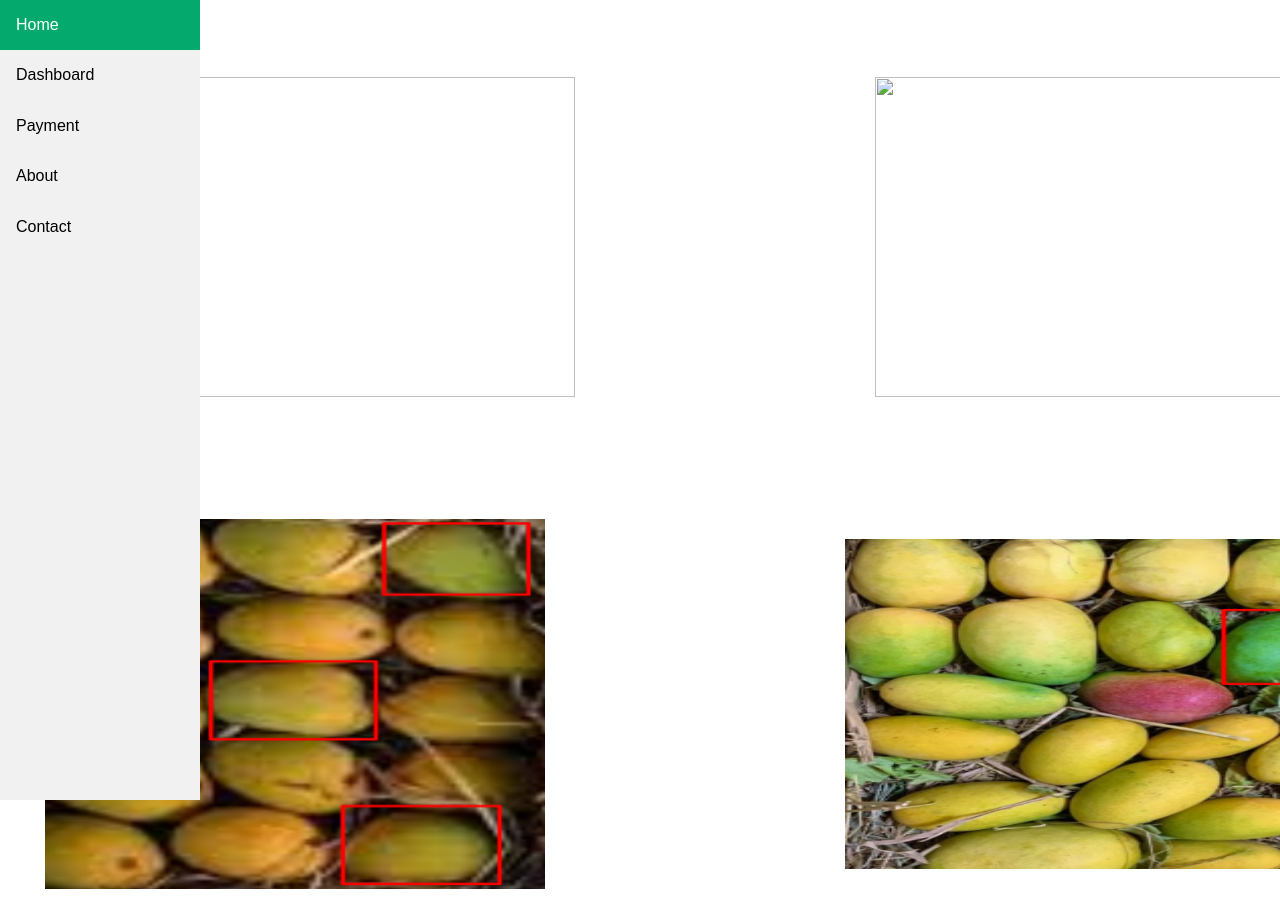
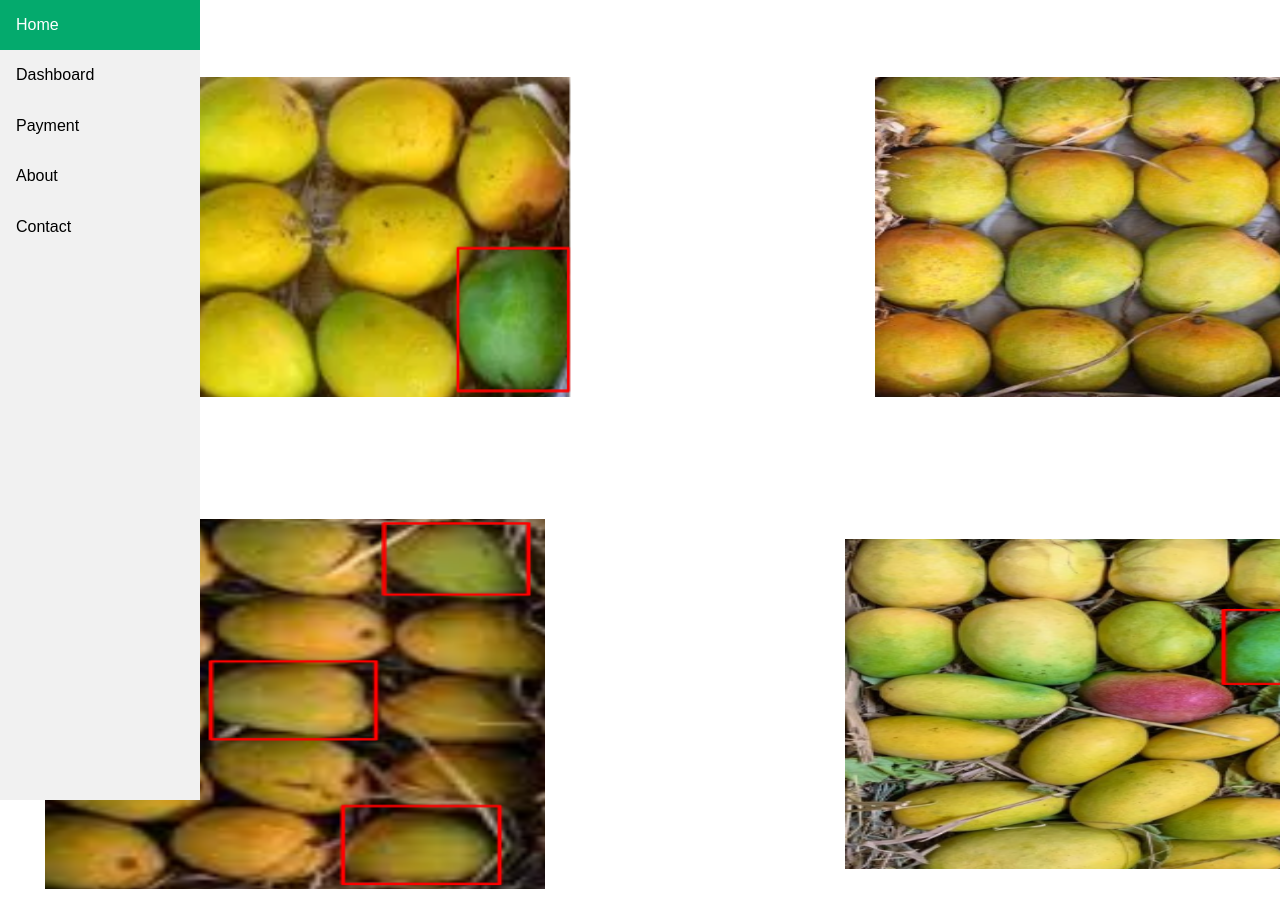
Before and after one commit to Indrajeet619/Indrajeet619.github.io, a plain HTML site: page blockchain4.html in a window 1280 px wide. Shown: the top 907 px of the page. Drawn offline with nearby package versions, Linux system fonts and the light colour scheme; files whose address does not match are found by name.

Commit message:
Update blockchain4.html

```diff
--- a/blockchain4.html
+++ b/blockchain4.html
@@ -95,7 +95,7 @@ div.content {
 				<tr>
 					<td>
 						<font face="" size="6" color=black><p><b><i></i></b></p></font>
-						<img src="assets/final1.png" height="320" width="530" align="center">
+						<img src="docs/assets/final1.png" height="320" width="530" align="center">
 					</td>
 
 					<td>
@@ -111,7 +111,7 @@ div.content {
 					<td>
 					<td>
 						<font face="" size="6" color=black><p><b><i></i></b></p></font>
-						<img src="assets/final3.png" height="320" width="530" align="center">
+						<img src="docs/assets/final3.png" height="320" width="530" align="center">
 					</td>
 				</tr>
 			</table>
```
